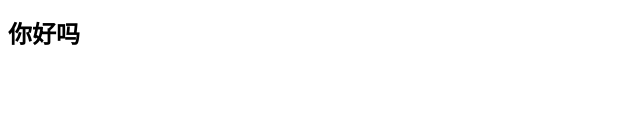
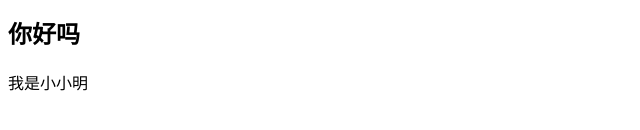
Before and after one commit to janeywmy/test2, a plain HTML site: page index.html in a window 1280 px wide. Shown: the part 150-280 px from the top of the page, without its empty margins (0-640 px from the left). Drawn offline with Linux system fonts and the light colour scheme.

Commit message:
又测试

```diff
--- a/index.html
+++ b/index.html
@@ -10,6 +10,7 @@
         <h1>上面的话是真的</h1>
         <div>再来一次测试</div>
         <h2>你好吗</h2>
+        <div>我是小小明</div>
 
     </body>
 </html>
```
